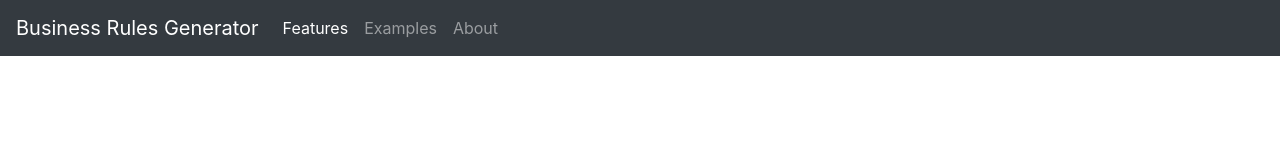
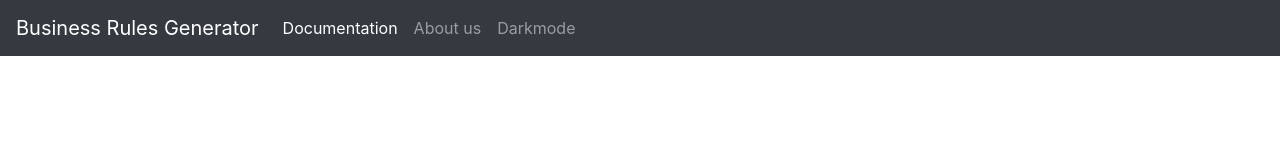
Before and after one commit to MauritsArissen/TOSAD, an Angular app in the folder tosad-ng-app/: page / in a window 1280 px wide. Shown: the top 160 px of the page. Built offline with nearby package versions, Linux system fonts and the light colour scheme.

Commit message:
Navbar names changed.

```diff
--- a/tosad-ng-app/src/app/header/header.component.html
+++ b/tosad-ng-app/src/app/header/header.component.html
@@ -8,13 +8,13 @@
     <div [ngbCollapse]="isMenuCollapsed" class="collapse navbar-collapse">
         <ul class="navbar-nav">
         <li class="nav-item active">
-            <a class="nav-link" [routerLink]="'.'" (click)="isMenuCollapsed = true">Features</a>
+            <a class="nav-link" [routerLink]="'.'" (click)="isMenuCollapsed = true">Documentation</a>
         </li>
         <li class="nav-item">
-            <a class="nav-link" [routerLink]="'.'" (click)="isMenuCollapsed = true">Examples</a>
+            <a class="nav-link" [routerLink]="'.'" (click)="isMenuCollapsed = true">About us</a>
         </li>
         <li class="nav-item">
-            <a class="nav-link" [routerLink]="'.'" (click)="isMenuCollapsed = true">About</a>
+            <a class="nav-link" [routerLink]="'.'" (click)="isMenuCollapsed = true">Darkmode</a>
         </li>
         </ul>
     </div>
```
